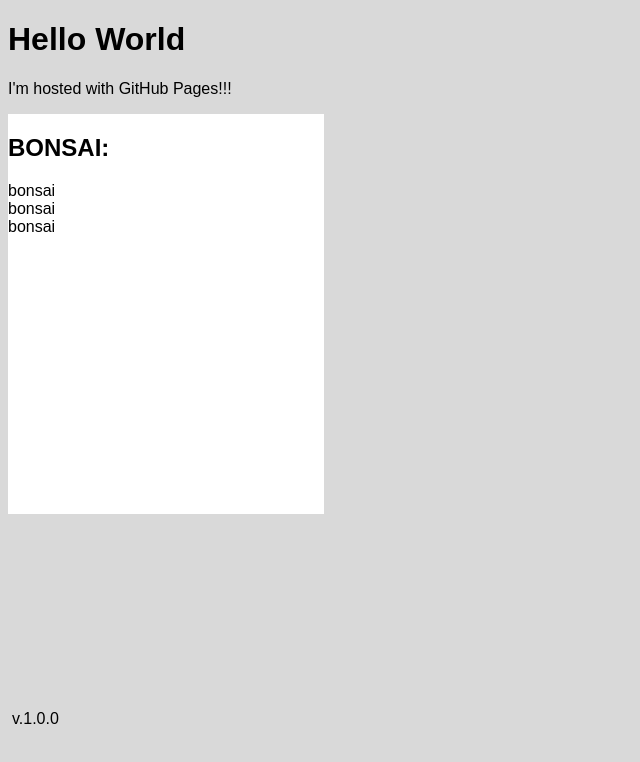
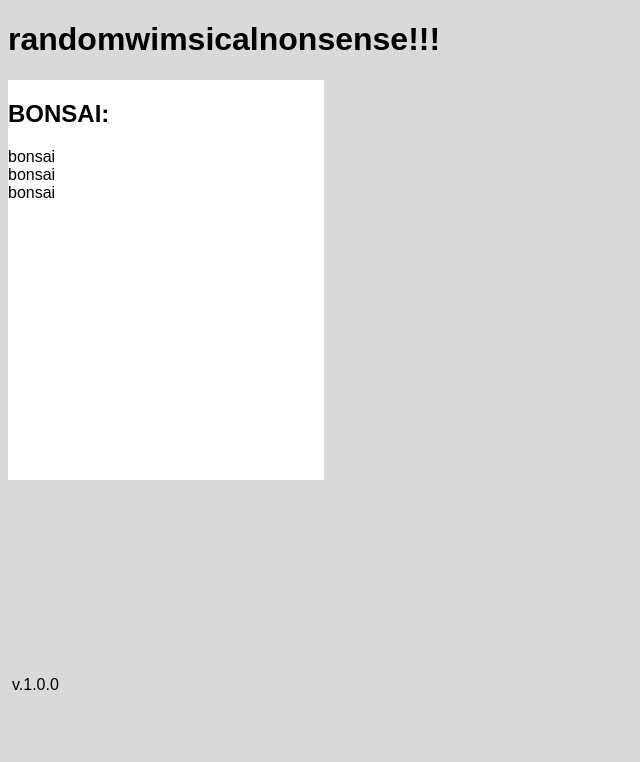
Before and after one commit to Elizondo1/Elizondo1.github.io, a plain HTML site: page index.html in a window 1280 px wide. Shown: the whole page, without its empty margins (0-640 px from the left). Drawn offline with Linux system fonts and the light colour scheme.

Commit message:
Update index.html

```diff
--- a/index.html
+++ b/index.html
@@ -3,7 +3,7 @@
 	<!--v.1.0.0-->
 	<head>
 		<meta charset="UTF-8">
-		<title>Elizondo1.index</title>
+		<title>randomwimsicalnonsense!!!</title>
 		<style>
 		#version {
 			position: relative;
@@ -13,7 +13,7 @@
 
 			body {
 			background-color:rgb(217 217 217);
-			font-family:arial;
+			font-family:sans-serif;
 			}
 
 			.bonsai {
@@ -25,8 +25,7 @@
 		</style>
 	</head>
 	<body>
-		<h1>Hello World</h1>
-		<p>I'm hosted with GitHub Pages!!!</p>
+		<h1>randomwimsicalnonsense!!!</h1>
 		<div class=bonsai><h2>BONSAI:</h2>bonsai<br>bonsai<br>bonsai
 		</div>
 		<p id="version">v.1.0.0</p>
```
